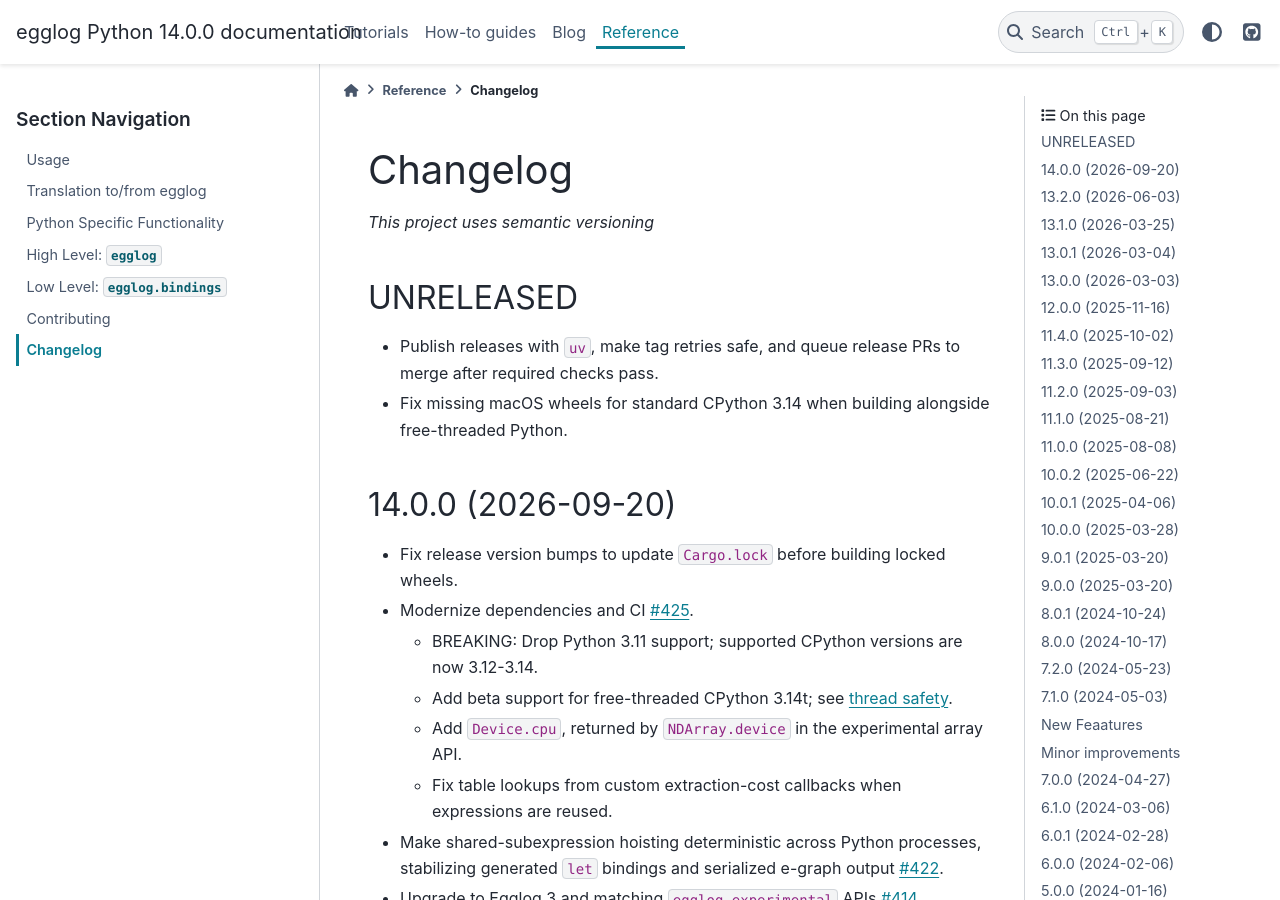
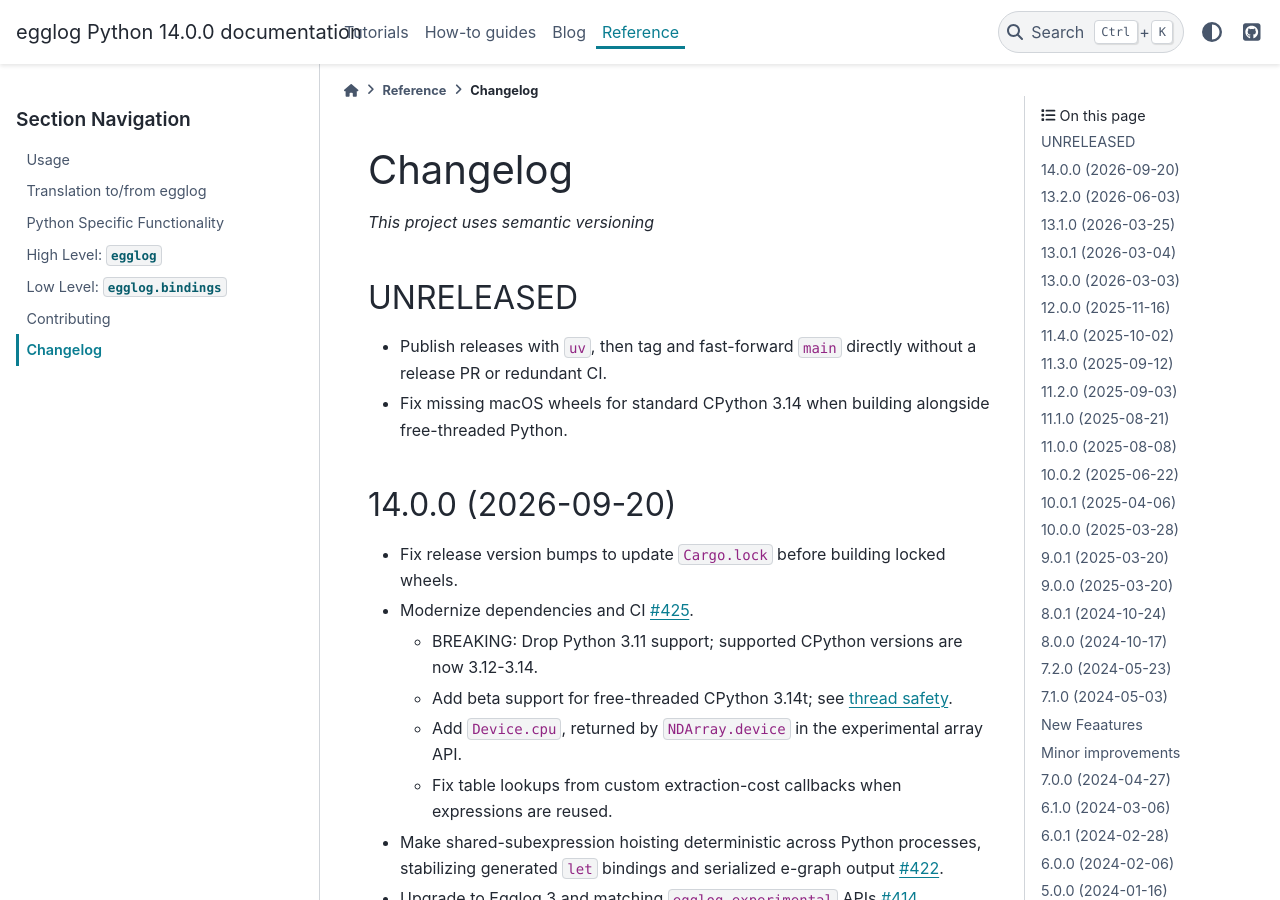
Before and after one commit to egraphs-good/egglog-python, a Sphinx documentation site: the page built from docs/changelog.md, in a window 1280 px wide and 900 px high. Built offline with Sphinx 7.4.7 and the PyData theme 0.15.4, drawn with Linux system fonts in a browser that asks for light colours; pages that are not in the unit, such as notebooks, are missing from menus; comment, search, counter and statistics services are not loaded; the version number is read from the project's files by our own code.

Commit message:
Push published releases directly to main

```diff
--- a/docs/changelog.md
+++ b/docs/changelog.md
@@ -4,7 +4,7 @@ _This project uses semantic versioning_
 
 ## UNRELEASED
 
-- Publish releases with `uv`, make tag retries safe, and queue release PRs to merge after required checks pass.
+- Publish releases with `uv`, then tag and fast-forward `main` directly without a release PR or redundant CI.
 - Fix missing macOS wheels for standard CPython 3.14 when building alongside free-threaded Python.
 
 ## 14.0.0 (2026-09-20)
```
Also changed, not shown: 1 other file.
